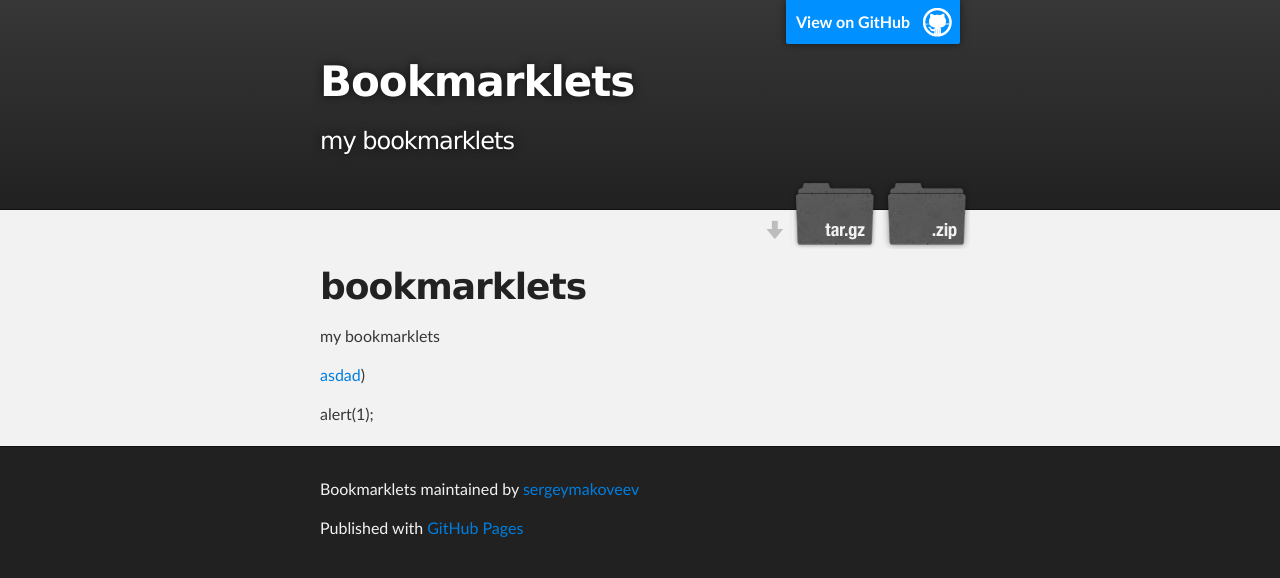
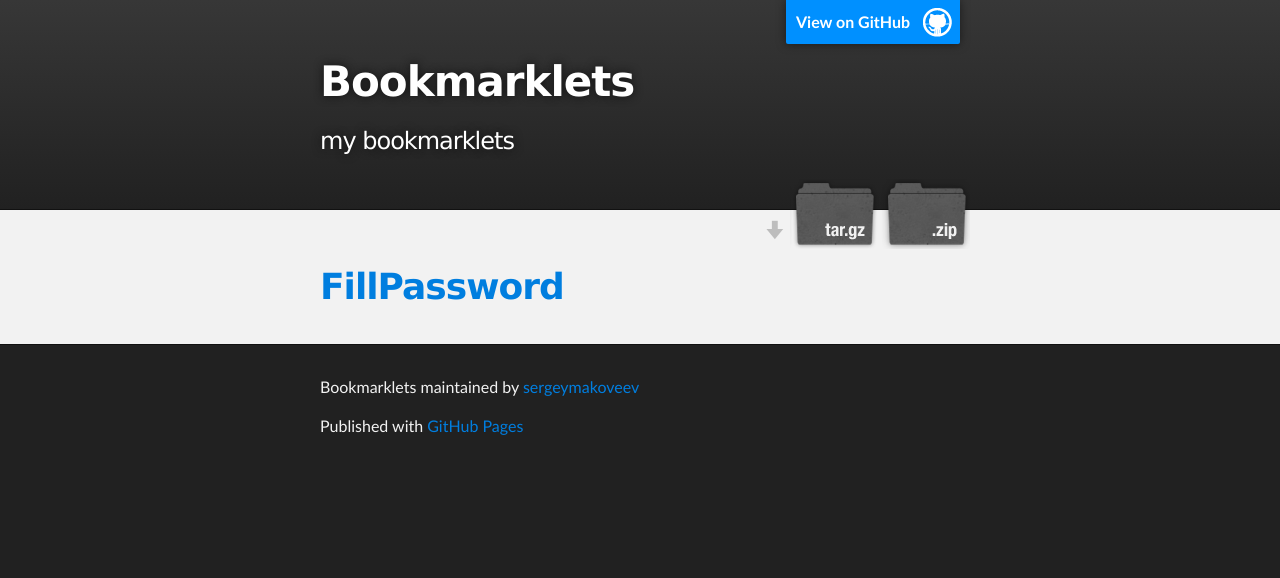
Before and after one commit to sergeymakoveev/bookmarklets, a plain HTML site: page index.html in a window 1280 px wide. Drawn offline with Linux system fonts and the light colour scheme.

Commit message:
add FillPassword
Signed-off-by: Sergey Makoveev aka Vano <sergey@makoveev.info>

```diff
--- a/index.html
+++ b/index.html
@@ -31,15 +31,8 @@
     <!-- MAIN CONTENT -->
     <div id="main_content_wrap" class="outer">
       <section id="main_content" class="inner">
-        <h1>bookmarklets</h1>
-
-<p>my bookmarklets</p>
-
-<p><a>asdad</a>)</p>
-
-
-alert(1);
-
+        <h1><a href="javascript:javascript:(function()%7Bvar%20b%3Dlocation.host.toLowerCase().replace(%2F.*%3F(%5B%5E.%5D*%5C.%5B%5E.%5D*)%24%2F%2C%22%241%22).split(%22%22)%2Cd%3Dprompt(%22Master%20password%22).split(%22%22).map(function(a%2Cb)%7Breturn%20String.fromCharCode(parseInt(a.charCodeAt(0)%2Cthis.host%5Bb%5D)%2574%2B48)%7D%2C%7Bhost%3Ab.map(function(a)%7Breturn%20a.charCodeAt(0)%2Bb%5Bb.length*a.charCodeAt(0)%25b.length%5D.charCodeAt(0)%7D).join(%22%22).match(%2F(.%7B1%2C2%7D)%2Fg).map(function(a)%7Breturn%20a%2526%2B10%7D)%7D).join(%22%22)%2Cc%3D%22Password%20%3A%20%22%2Bd%3Btry%7B%5B%5D.slice.call(document.getElementsByTagName(%22input%22)).forEach(function(a)%7B%22password%22%3D%3D%20a.type.toLowerCase()%26%26(a.value%3Dd%2Cc%2B%3D%22%5Cn'%22%2B(a.name%7C%7C%22undefined%22)%2B%22'%20%3A%20%22%2Ba.value)%7D)%7Dcatch(e)%7B%7Dalert(c)%7D)()">
+            FillPassword</a></h1>
       </section>
     </div>
 
```
Also changed, not shown: 4 other files.
